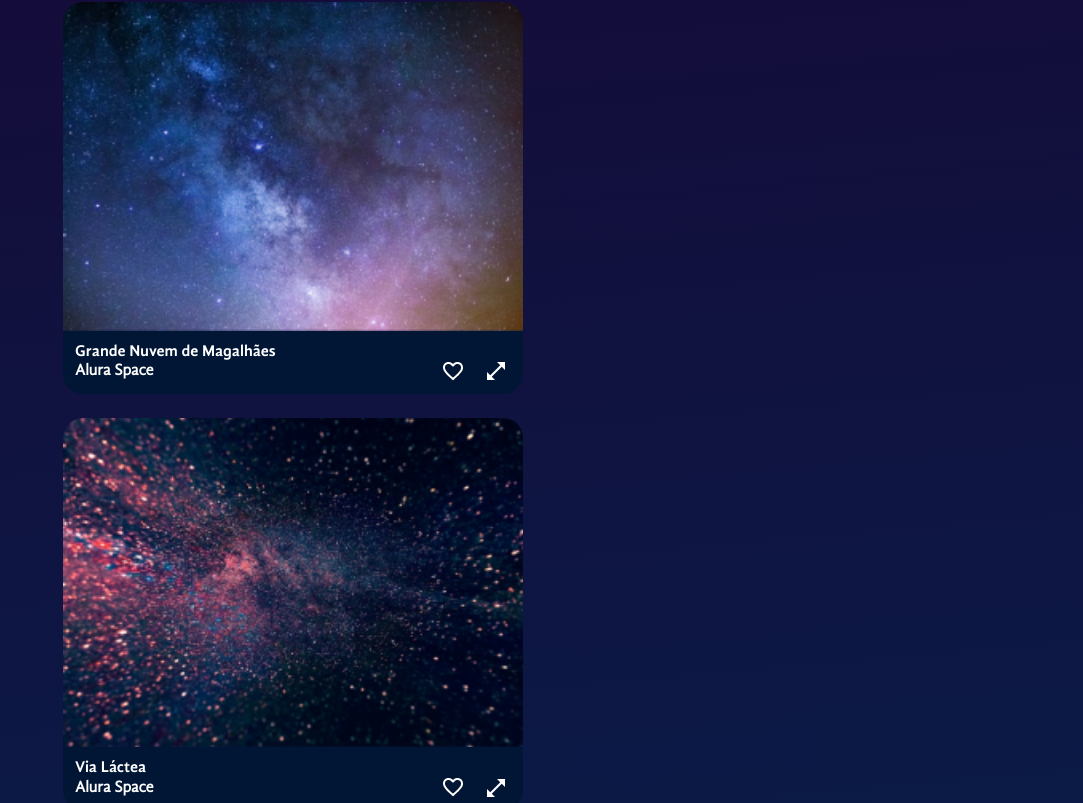
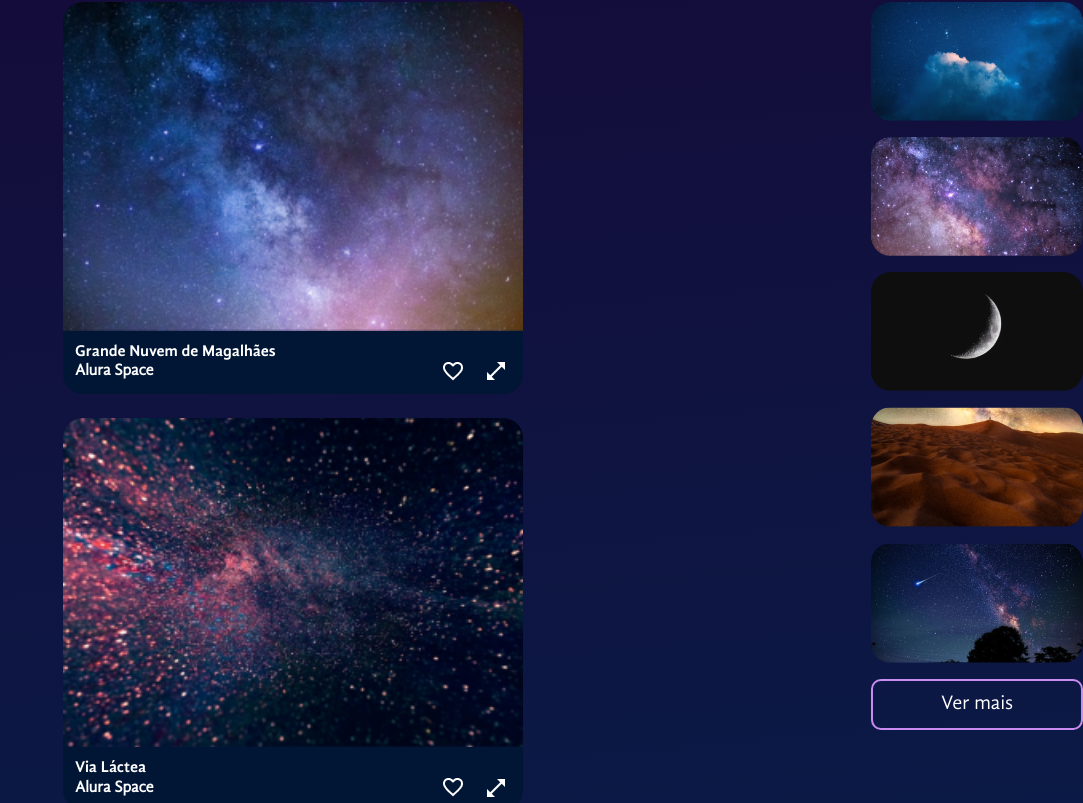
Before and after one commit to GabrielMendesCosta/Space_APP, a React (Vite) app: page / in a window 1280 px wide. Shown: the part 779-1582 px from the top of the page, without its empty margins (197-1280 px from the left). Built offline with nearby package versions, Linux system fonts and the light colour scheme.

Commit message:
feat: add Popular field

```diff
--- /dev/null
+++ b/src/components/Galeria/Populares/fotos-populares.json
@@ -0,0 +1,27 @@
+[
+    {
+      "path": "/imagens/populares/foto-1.png",
+      "alt": "galáxia",
+      "id": 1
+    },
+    {
+      "path": "/imagens/populares/foto-2.png",
+      "alt": "lua",
+      "id": 2
+    },
+    {
+      "path": "/imagens/populares/foto-3.png",
+      "alt": "terra",
+      "id": 3
+    },
+    {
+      "path": "/imagens/populares/foto-4.png",
+      "alt": "nuvem",
+      "id": 4
+    },
+    {
+      "path": "/imagens/populares/foto-5.png",
+      "alt": "meteoro",
+      "id": 5
+    }
+  ]
--- a/src/components/Galeria/Populares/index.jsx
+++ b/src/components/Galeria/Populares/index.jsx
@@ -1,9 +1,39 @@
+import styled from "styled-components"
 import Titulo from "../../Titulo"
+import fotos from "./fotos-populares.json"
+
+const ColunaFotos = styled.section`
+    display: flex;
+    flex-direction: column;
+    gap: 16px;
+`
+
+const Imagem = styled.img`
+    max-width: 212px;
+    border-radius: 20px;
+`
+
+const Botao = styled.button`
+    background-color: transparent;
+    color: #fff;
+    border: 2px solid;
+    border-color: #C98CF1;
+    padding: 12px 20px;
+    font-size: 20px;
+    border-radius: 10px;
+    cursor: pointer;
+    width: 100%;
+    margin-top: 16px;
+`
 
 const Populares = () => {
-    return <div style={{ minWidth: 212 }}>
-    <Titulo $alinhamento="center">Populares</Titulo>
-</div>
+    return <section>
+        <Titulo $alinhamento='center'>Populares</Titulo>
+        <ColunaFotos>
+            {fotos.map(foto => <Imagem key={foto.id} src={foto.path} alt={foto.alt} />)}
+        </ColunaFotos>
+        <Botao>Ver mais</Botao>
+    </section>
 }
 
 export default Populares
```
